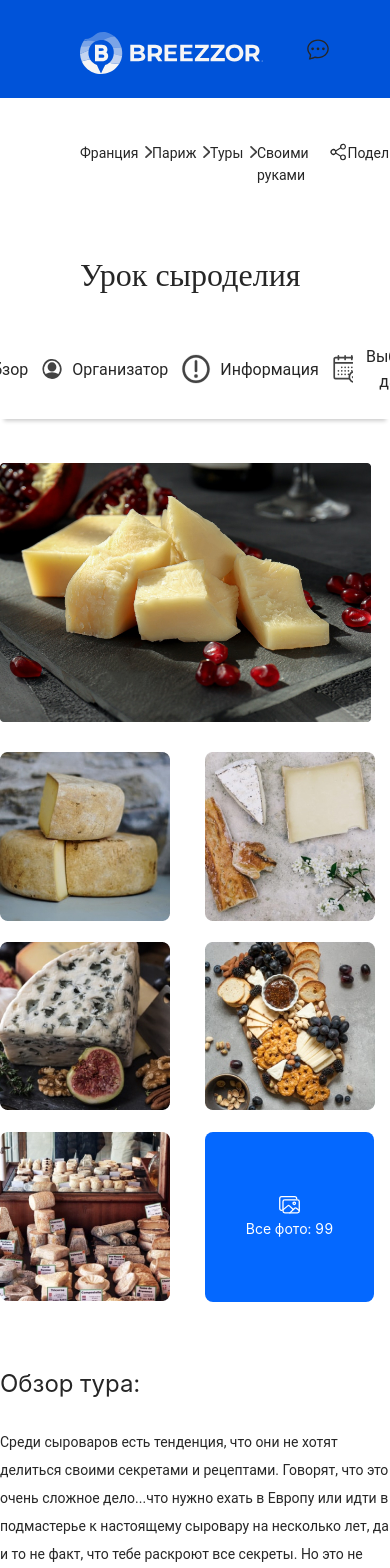
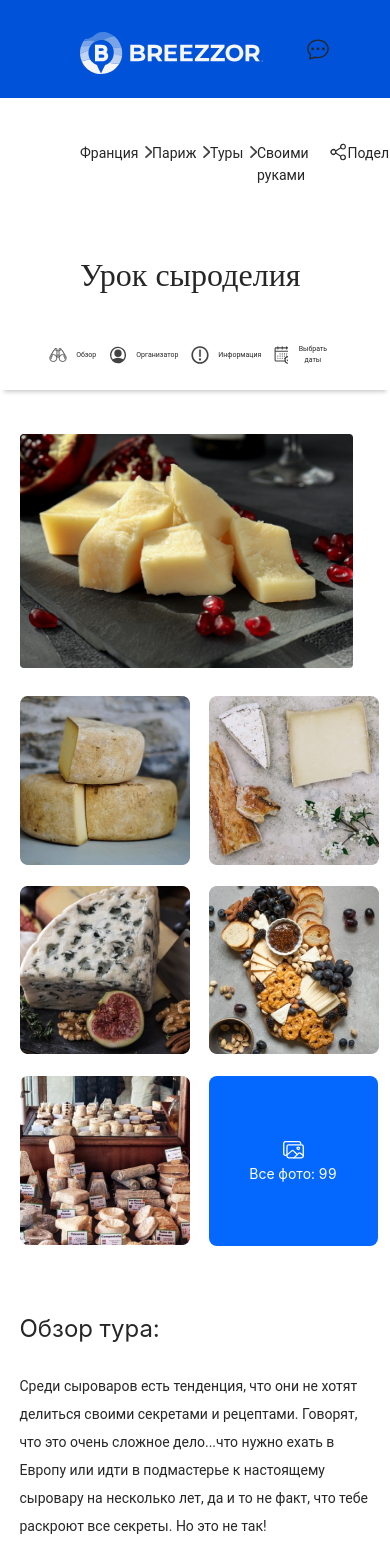
Before and after one commit to GRIEGMAK/breezzor, a React (Create React App) app: page / in a window 390 px wide. Shown: the top 1568 px of the page. Built offline with nearby package versions, Linux system fonts and the light colour scheme.

Commit message:
Адаптивная верстка

```diff
--- a/src/App.css
+++ b/src/App.css
@@ -37,7 +37,7 @@
 
 @media screen and (max-width: 700px){
     .main_part {
-        width: 100%;
-        margin: 0 2rem 0 auto;
+        width: 90%;
+        margin: 0 auto 0 auto;
     }
 }
--- a/src/components/MainTopMenu.jsx
+++ b/src/components/MainTopMenu.jsx
@@ -5,7 +5,6 @@ import search from './../images/Search.svg'
 const MainTopMenu = () => {
   const Mobile_menu = () => {
     if(document.querySelector(".Mobile_menu").classList.contains("hide")) {
-      console.log("rdhgkb")
       document.querySelector(".Mobile_menu").classList.remove("hide")
     } else{
       document.querySelector(".Mobile_menu").classList.add("hide")
@@ -32,14 +31,13 @@ const MainTopMenu = () => {
           <div className="Heading">Впечатления</div>
           <div className="Heading">Маршруты</div>
         </div>
-        <div className="MainTopMenuRight_mobile">
           <div className="top_menu_search">
+            <input type="text"></input>
               <img src={search} />
           </div>
           <div className="Buttons">
               Вход
           </div>
-      </div>
       </div>
       <div className="MainTopMenuRight">
           <div className="top_menu_search">
--- a/src/scripts.js
+++ b/src/scripts.js
@@ -24,12 +24,13 @@ document.addEventListener('DOMContentLoaded', function(){
         document.querySelector(".MainTopMenuItems").classList.remove("hide")
         document.querySelector(".MainTopMenuRight").classList.remove("hide")
         document.querySelector(".MainTopMenuRight_mobile").classList.add("hide")
+        document.querySelector(".Mobile_menu").classList.add("hide")
     }
+
 })
 
 window.addEventListener('resize', function(){
     if(window.outerWidth < 720) {
-        console.log(document.querySelector(".MainTopMenuItems"))
         document.querySelector(".MainTopMenuItems").classList.add("hide")
         document.querySelector(".MainTopMenuRight").classList.add("hide")
         document.querySelector(".MainTopMenuRight_mobile").classList.remove("hide")
@@ -37,6 +38,6 @@ window.addEventListener('resize', function(){
         document.querySelector(".MainTopMenuItems").classList.remove("hide")
         document.querySelector(".MainTopMenuRight").classList.remove("hide")
         document.querySelector(".MainTopMenuRight_mobile").classList.add("hide")
+        document.querySelector(".Mobile_menu").classList.add("hide")
     }
-
 })
--- a/src/styles/EmotionsAuthor.css
+++ b/src/styles/EmotionsAuthor.css
@@ -42,6 +42,7 @@
     font-family: "Roboto";
     font-size: 14px;
     line-height: 2;
+    margin-left: 2rem;
 }
 
 .EmotionsAuthorNameAvatar {
@@ -62,3 +63,12 @@
     font-size: 12px;
     color: #8C8C8C;
 }
+
+@media screen and (max-width: 510px) {
+    .EmotionsAuthorAbout {
+        flex-direction: column;
+    }
+    .EmotionsAuthorNameAboutText {
+        margin-top: 1rem;
+    }
+}
--- a/src/styles/EmotionsBook.css
+++ b/src/styles/EmotionsBook.css
@@ -145,7 +145,7 @@
     }
 }
 
-@media screen and (max-width: 550px) {
+@media screen and (max-width: 610px) {
     .emotions_book_column {
         flex-direction: column;
     }
--- a/src/styles/EmotionsMore.css
+++ b/src/styles/EmotionsMore.css
@@ -82,3 +82,9 @@
         grid-template-columns: 1fr 1fr 1fr;
     }
 }
+
+@media screen and (max-width: 700px) {
+    .card_panel {
+        margin-left: 1rem;
+    }
+}
--- a/src/styles/EmotionsTopRow.css
+++ b/src/styles/EmotionsTopRow.css
@@ -144,7 +144,7 @@
 }
 
 .EmotionTabs_fix_plug {
-    width: 75%;
+    width: 100%;
     height: 98px;
 }
 
@@ -183,8 +183,19 @@
     }
 }
 
-@media screen and (max-width: 475px){
-    .EmotionTabs_fix {
-        margin-top: -19rem
+@media screen and (max-width: 670px){
+    .icon-overview,
+    .icon-organizer,
+    .icon-information,
+    .icon-date {
+        width: 20px;
+        height: 20px;
+        background-size: 20px 20px;
+    }
+    .title-overview,
+    .title-organizer,
+    .title-information,
+    .title-date {
+        font-size: 7px;
     }
 }
--- a/src/styles/MainTopMenu.css
+++ b/src/styles/MainTopMenu.css
@@ -72,13 +72,13 @@
 .Mobile_menu {
     position: fixed;
     width: 100%;
-    margin: 15rem 8rem 0 -5rem;
+    margin: 0 8rem 0 -5rem;
     background-color: #f0f0f0;
     color: #262626;
     font-size: 32px;
     padding: 10px 10px 20px 10px;
     z-index: 6;
-    top: 98px
+    top: 152px
 }
 
 .hide {
```
